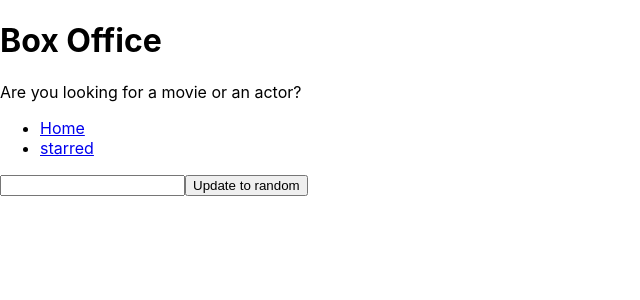
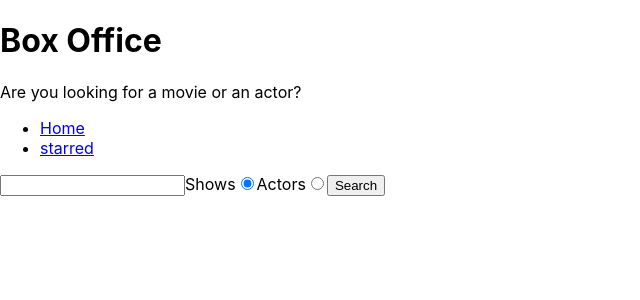
Before and after one commit to nabinjana-dsc/box-office, a React (Create React App) app: page / in a window 1280 px wide. Shown: the top 300 px of the page, without its empty margins (0-640 px from the left). Built offline with nearby package versions, Linux system fonts and the light colour scheme.

Commit message:
added search for actors

```diff
--- a/src/api/tvmaza.js
+++ b/src/api/tvmaza.js
@@ -9,6 +9,6 @@
 
 export const searchForShows = query => apiGet(`/search/shows?q=${query}`);
 
-// export const searchForPeople = query => apiGet(`/search/shows?q=${query}`);
+export const searchForPeople = query => apiGet(`/search/people?q=${query}`);
 
 // export const getShowById = showId => apiGet(`/shows/${showId}?embed[]=seasons&embed[]=cast`);
--- a/src/pages/Home.jsx
+++ b/src/pages/Home.jsx
@@ -1,24 +1,34 @@
 // import { Link } from 'react-router-dom';
 import { useState } from 'react';
-import { searchForShows } from '../api/tvmaza';
+import { searchForShows, searchForPeople } from '../api/tvmaza';
 
 const Home = () => {
   const [searchStr, setSearchStr] = useState('');
   const [apiData, setApiData] = useState(null);
   const [apiDataError, setApiDataError] = useState(null);
+  const [searchOption, setSearchOption] = useState('shows');
 
   const onSearchInputChange = ev => {
     setSearchStr(ev.target.value);
+  };
+
+  const onRadioChange = ev => {
+    setSearchOption(ev.target.value);
   };
 
   const onSearch = async ev => {
     ev.preventDefault();
 
     try {
-    setApiDataError(null);
+      setApiDataError(null);
 
-      const result = await searchForShows(searchStr);
-      setApiData(result);
+      if (searchOption === 'shows') {
+        const result = await searchForShows(searchStr);
+        setApiData(result);
+      } else {
+        const result = await searchForPeople(searchStr);
+        setApiData(result);
+      }
     } catch (error) {
       setApiDataError(error);
     }
@@ -30,9 +40,11 @@
     }
 
     if (apiData) {
-      return apiData.map(data => (
-        <div key={data.show.id}>{data.show.name}</div>
-      ));
+      return apiData[0].show
+        ? apiData.map(data => <div key={data.show.id}>{data.show.name}</div>)
+        : apiData.map(data => (
+            <div key={data.person.id}>{data.person.name}</div>
+          ));
     }
 
     return null;
@@ -42,7 +54,30 @@
     <div>
       <form onSubmit={onSearch}>
         <input type="text" value={searchStr} onChange={onSearchInputChange} />
-        <button type="submit">Update to random</button>
+
+        <label>
+          Shows
+          <input
+            type="radio"
+            name="search-option"
+            value="shows"
+            checked={searchOption === 'shows'}
+            onChange={onRadioChange}
+          />
+        </label>
+
+        <label>
+          Actors
+          <input
+            type="radio"
+            name="search-option"
+            value="actors"
+            checked={searchOption === 'actors'}
+            onChange={onRadioChange}
+          />
+        </label>
+
+        <button type="submit">Search</button>
       </form>
 
       <div>{renderApiData()}</div>
```
